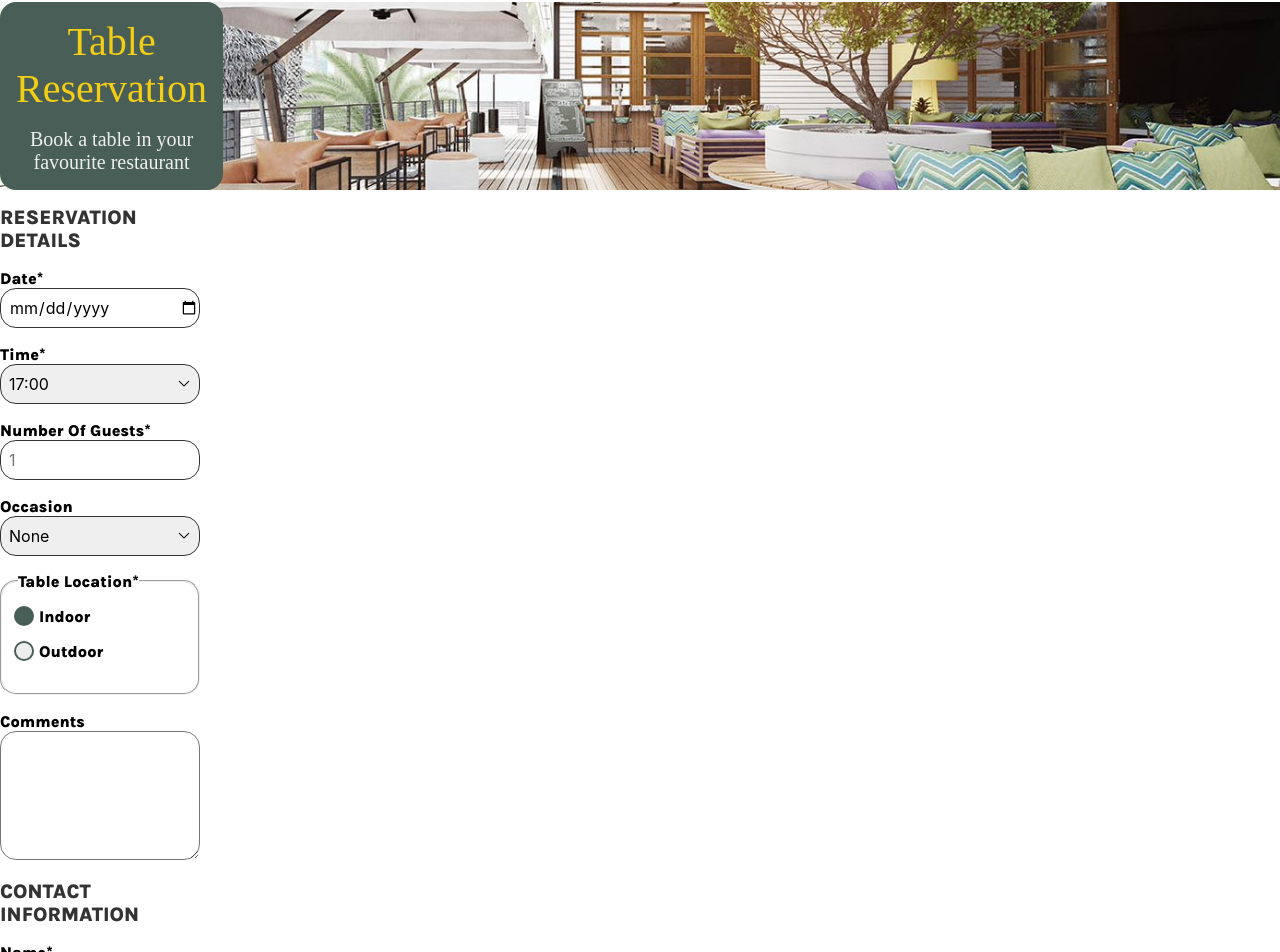
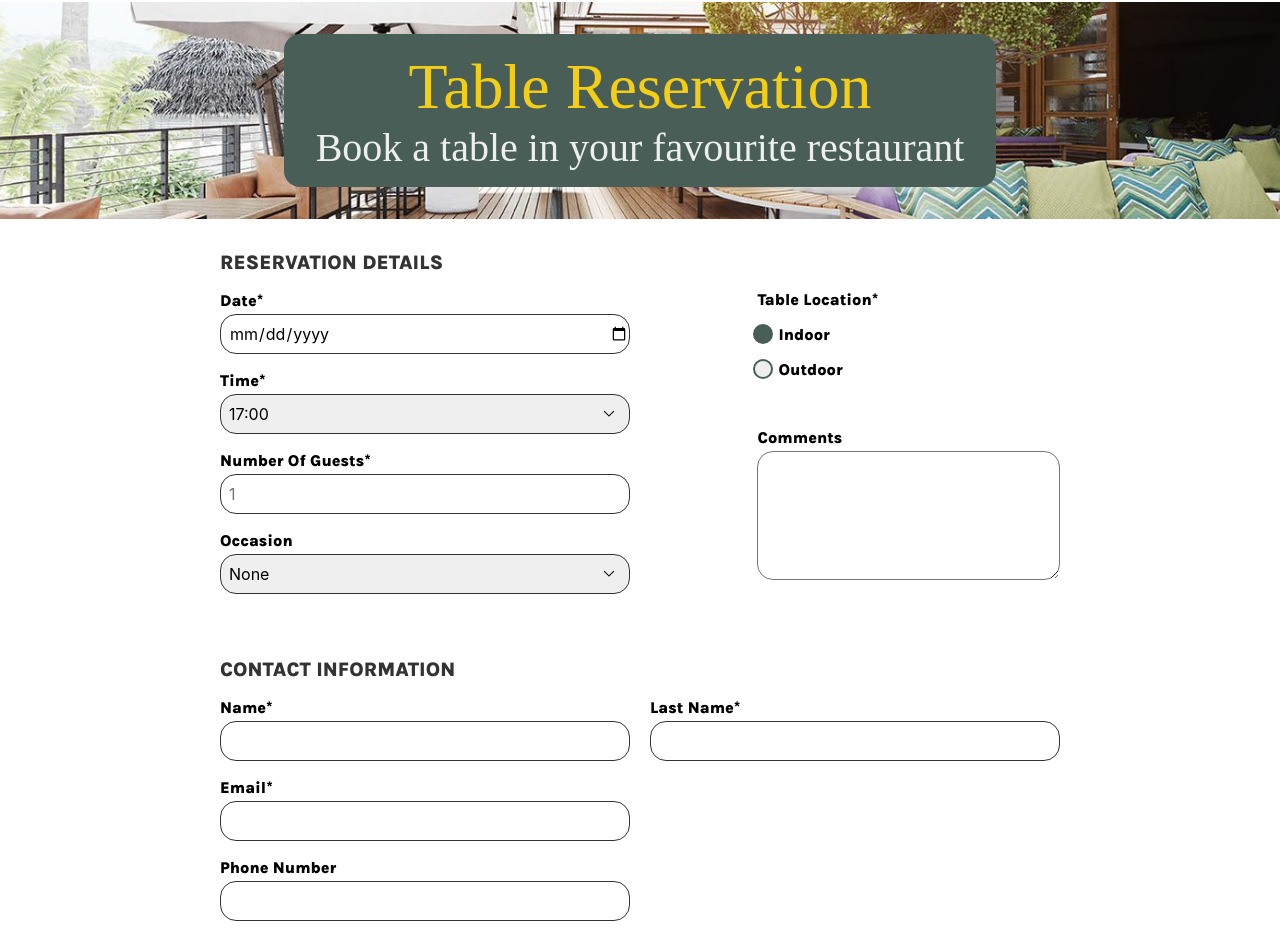
Before and after one commit to kwiatkowskimaciej/react-restaurant-web-app, a React (Create React App) app: page /reservations in a window 1280 px wide. Shown: the part 113-1065 px from the top of the page. Built offline with nearby package versions, Linux system fonts and the light colour scheme; a web font is replaced by a local one.

Commit message:
Add responsive form design for all devices

```diff
--- a/src/components/ReservationsForm.js
+++ b/src/components/ReservationsForm.js
@@ -42,7 +42,9 @@ const ReservationForm = (props) => {
 
   return (
     <form onSubmit={formik.handleSubmit}>
+      <div className="reservation-details">
         <h3 className="form-section-title">Reservation details</h3>
+        <div className="reservation-first-column">
           <div>
             <label htmlFor="date">Date*</label>
             <input
@@ -95,7 +97,9 @@ const ReservationForm = (props) => {
             <label htmlFor="guests">Number of guests*</label>
             <input
               className={
-            formik.touched.guests && formik.errors.guests ? 'invalid' : 'valid'
+                formik.touched.guests && formik.errors.guests
+                  ? 'invalid'
+                  : 'valid'
               }
               type="number"
               id="guests"
@@ -128,6 +132,8 @@ const ReservationForm = (props) => {
               <option value="anniversary">Anniversary</option>
             </select>
           </div>
+        </div>
+        <div className="reservation-second-column">
           <fieldset>
             <legend>Table location*</legend>
             <div className="radio">
@@ -173,9 +179,11 @@ const ReservationForm = (props) => {
               </div>
             )}
           </div>
-
+        </div>
+      </div>
+      <div className="contact-information">
         <h3 className="form-section-title">Contact information</h3>
-      <div>
+        <div className='name'>
           <label htmlFor="name">Name*</label>
           <input
             className={
@@ -197,7 +205,7 @@ const ReservationForm = (props) => {
             </div>
           )}
         </div>
-      <div>
+        <div className='last-name'>
           <label htmlFor="lastName">Last Name*</label>
           <input
             className={
@@ -219,7 +227,7 @@ const ReservationForm = (props) => {
             </div>
           )}
         </div>
-      <div>
+        <div className='email'>
           <label htmlFor="email">Email*</label>
           <input
             className={
@@ -239,11 +247,13 @@ const ReservationForm = (props) => {
             </div>
           )}
         </div>
-      <div>
+        <div className='phone-number'>
           <label htmlFor="phoneNumber">Phone number</label>
           <input
             className={
-            formik.touched.phoneNumber && formik.errors.phoneNumber ? 'invalid' : 'valid'
+              formik.touched.phoneNumber && formik.errors.phoneNumber
+                ? 'invalid'
+                : 'valid'
             }
             type="text"
             id="phoneNumber"
@@ -259,6 +269,7 @@ const ReservationForm = (props) => {
             </div>
           )}
         </div>
+      </div>
       <button type="submit">Make Your Reservation</button>
     </form>
   );
--- a/src/form.css
+++ b/src/form.css
@@ -10,13 +10,13 @@
 }
 
 .reservation-landing {
-  grid-area: center;
-  background-image: url("/src/images/restaurant.jpg");
+  background-image: url('/src/images/restaurant.jpg');
   background-position: center;
   background-size: cover;
 }
 
 .page-title {
+  grid-area: center;
   text-align: center;
   display: inline-block;
   background-color: var(--primary-1);
@@ -47,7 +47,16 @@ h3.form-section-title {
   margin-bottom: 16px;
 }
 
-input, select {
+form {
+  grid-area: center;
+}
+
+form button {
+  height: 40px;
+}
+
+input,
+select {
   width: 100%;
   height: 40px;
   border-radius: 16px;
@@ -59,10 +68,11 @@ input, select {
 
 label {
   font-family: var(--typeface-secondary);
+  display: inline-block;
   font-size: 16px;
   font-weight: 800;
   text-transform: capitalize;
-  margin-bottom: 8px;
+  margin-bottom: 4px;
 }
 
 select {
@@ -82,7 +92,7 @@ form div {
   margin-bottom: 16px;
 }
 
-input[type=number]::-webkit-inner-spin-button {
+input[type='number']::-webkit-inner-spin-button {
   -webkit-appearance: none;
 }
 
@@ -92,7 +102,7 @@ input[type=number]::-webkit-inner-spin-button {
 }
 
 .invalid {
-  color:red;
+  color: red;
   border-color: red;
 }
 
@@ -106,7 +116,7 @@ fieldset {
   margin-bottom: 16px;
 }
 
-input[type="radio"] {
+input[type='radio'] {
   width: auto;
   height: auto;
 }
@@ -156,3 +166,99 @@ textarea {
   font-size: 16px;
   font-family: var(--typeface-secondary);
 }
+
+@media (min-width: 600px) {
+  .page-title {
+    margin: 32px auto;
+  }
+
+  h3.form-section-title {
+    margin-top: 32px;
+  }
+
+  form button {
+    margin: 16px 0;
+  }
+}
+
+@media (min-width: 905px) {
+  form {
+    width: 840px;
+    justify-self: center;
+  }
+
+  form button {
+    float: right;
+  }
+
+  .page-title h1 {
+    font-size: 64px;
+    margin-bottom: 0px;
+  }
+
+  .page-title h2 {
+    font-size: 40px;
+    margin: 0 16px;
+  }
+}
+
+@media (min-width: 1240px) {
+  .reservation-details {
+    display: grid;
+    margin: 0 auto;
+    grid-template-columns: repeat(8, 1fr);
+    grid-column-gap: 20px;
+    grid-template-areas:
+      't t t t t t t t'
+      'first-col first-col first-col first-col . second-col second-col second-col';
+  }
+
+  .form-section-title {
+    grid-area: t;
+  }
+
+  h3.form-section-title {
+    margin-top: 32px;
+  }
+
+  .reservation-first-column {
+    grid-area: first-col;
+  }
+
+  .reservation-second-column {
+    grid-area: second-col;
+  }
+
+  fieldset {
+    border: none;
+    padding-left: 0;
+  }
+
+  .contact-information {
+    display: grid;
+    margin: 0 auto;
+    grid-template-columns: repeat(8, 1fr);
+    grid-column-gap: 20px;
+    grid-template-areas:
+      't t t t t t t t'
+      'n n n n l l l l'
+      'e e e e . . . .'
+      'p p p p . . . .';
+  }
+
+  .name {
+    grid-area: n;
+  }
+
+  .email {
+    grid-area: e;
+  }
+
+  .phone-number {
+    grid-area: p;
+  }
+
+  .last-name {
+    grid-area: l;
+  }
+}
```
Lines whose indentation alone changed are shown as unchanged.
